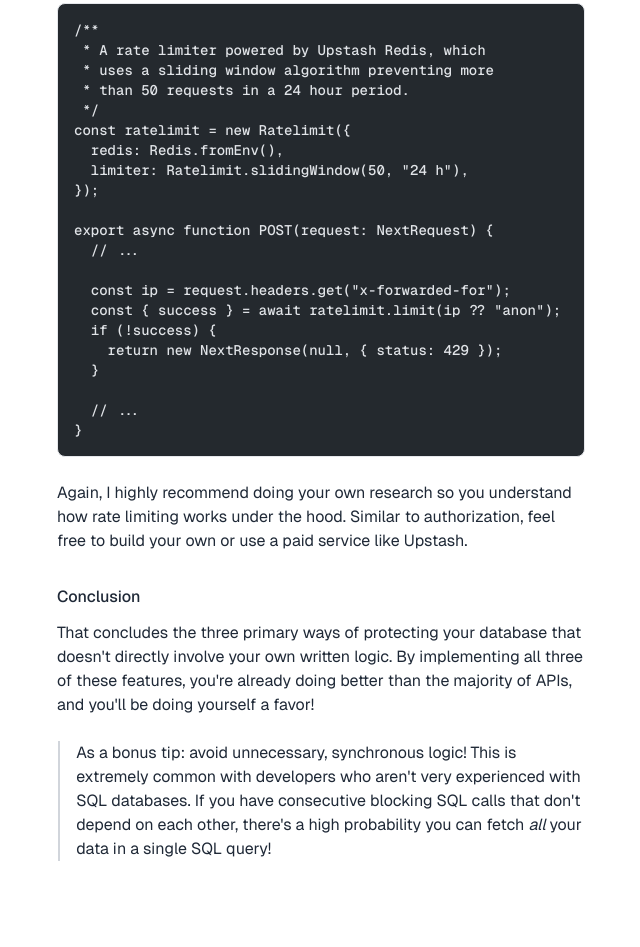
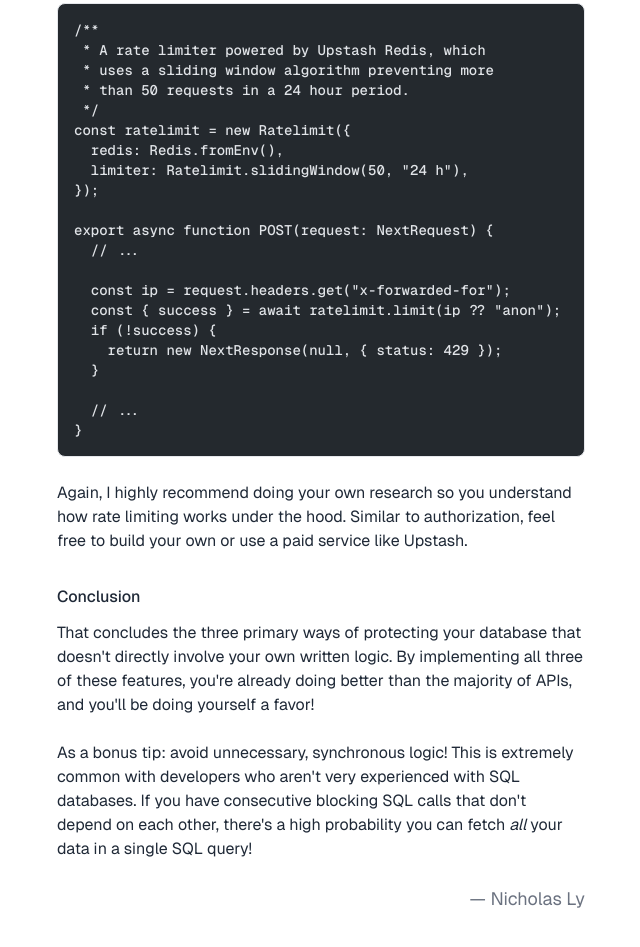
Before and after one commit to nicholasdly/site, an Astro site: page /posts/api-protection in a window 1280 px wide. Shown: the part 2809-3756 px from the top of the page, without its empty margins (319-959 px from the left). Before the commit the page ends 3718 px from the top, so only its background shows below. Built offline with nearby package versions, Linux system fonts and the light colour scheme; Astro itself is replaced by a stand-in of ours; code samples lack their colours.

Commit message:
feat: post footer

```diff
--- /dev/null
+++ b/src/components/Footer.astro
@@ -0,0 +1,3 @@
+<footer class="flex">
+  <p class="ml-auto text-lg text-gray-500">— Nicholas Ly</p>
+</footer>
--- a/src/content/posts/api-protection.mdx
+++ b/src/content/posts/api-protection.mdx
@@ -114,4 +114,4 @@ Again, I highly recommend doing your own research so you understand how rate lim
 
 That concludes the three primary ways of protecting your database that doesn't directly involve your own written logic. By implementing all three of these features, you're already doing better than the majority of APIs, and you'll be doing yourself a favor!
 
-> As a bonus tip: avoid unnecessary, synchronous logic! This is extremely common with developers who aren't very experienced with SQL databases. If you have consecutive blocking SQL calls that don't depend on each other, there's a high probability you can fetch _all_ your data in a single SQL query!
+As a bonus tip: avoid unnecessary, synchronous logic! This is extremely common with developers who aren't very experienced with SQL databases. If you have consecutive blocking SQL calls that don't depend on each other, there's a high probability you can fetch _all_ your data in a single SQL query!
--- a/src/pages/posts/[...slug].astro
+++ b/src/pages/posts/[...slug].astro
@@ -1,5 +1,6 @@
 ---
 import { getCollection } from "astro:content";
+import Footer from "../../components/Footer.astro";
 import Link from "../../components/Link.astro";
 import Layout from "../../layouts/Layout.astro";
 
@@ -21,4 +22,5 @@ const { Content } = await post.render();
   image={post.data.image}
 >
   <Content components={{ a: Link }} />
+  <Footer />
 </Layout>
```
